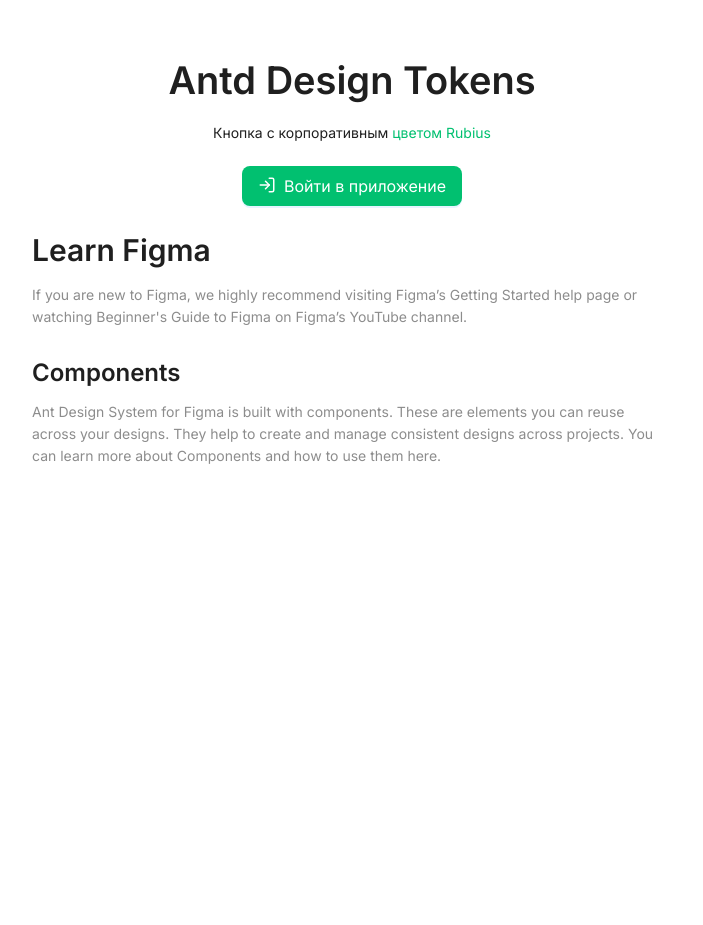
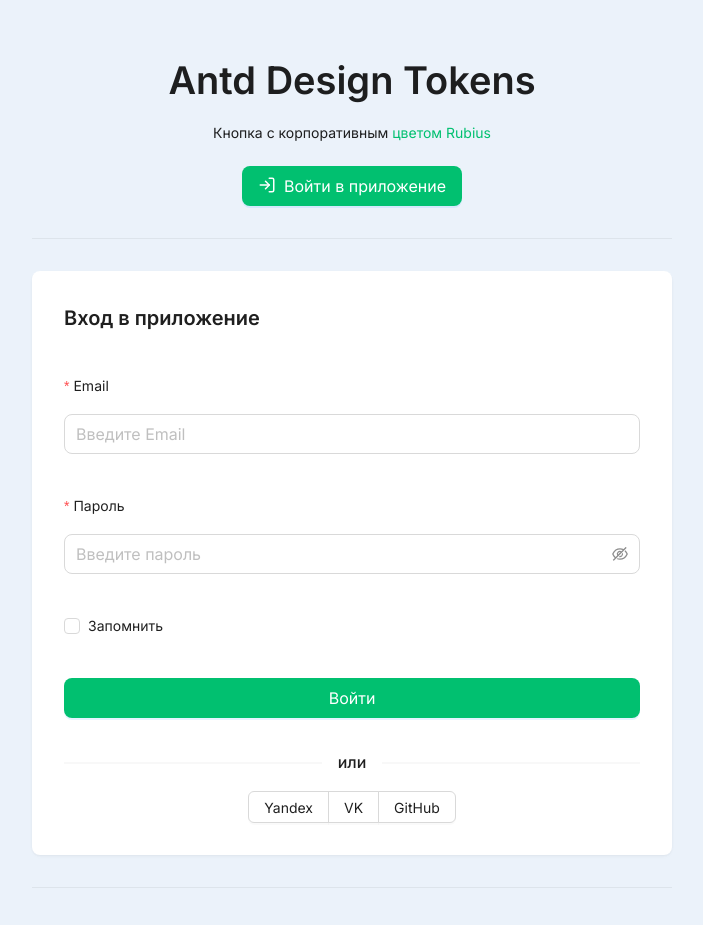
Before and after one commit to TerekhinProjects/antd-design-tokens, a React (Vite) app: page / in a window 1280 px wide. Shown: the top 925 px of the page, without its empty margins (288-991 px from the left). Before the commit the page ends 800 px from the top, so only its background shows below. Built offline with nearby package versions, Linux system fonts and the light colour scheme.

Commit message:
feat: added example form

```diff
--- a/src/App.css
+++ b/src/App.css
@@ -1,5 +1,5 @@
 #root {
-  max-width: 1280px;
+  max-width: 640px;
   margin: 0 auto;
   padding: 2rem;
 }
@@ -8,11 +8,6 @@
   text-align: center;
 }
 
-article {
-  max-width: 640px;
-  margin: auto;
+.brand {
+  color: var(--rubius-primary);
 }
-
-.brand {
-  color: var(--rubius);
-}
--- a/src/App.tsx
+++ b/src/App.tsx
@@ -1,4 +1,17 @@
-import { Button, Dropdown, MenuProps, Space, Typography, App as AntdApp } from 'antd';
+import {
+    Button,
+    Dropdown,
+    MenuProps,
+    Space,
+    Typography,
+    App as AntdApp,
+    Divider,
+    Form,
+    Input,
+    Card,
+    Flex,
+    Checkbox
+} from 'antd';
 import { GithubOutlined } from '@ant-design/icons';
 import { LogIn } from 'lucide-react';
 import './App.css'
@@ -27,11 +40,17 @@
 
 type MenuClickEventHandler = { key: string; }
 
+interface IAuthFormData {
+    email: string;
+    password: string;
+    remember: boolean;
+}
+
 function App() {
-    const { notification } = AntdApp.useApp();
+    const {notification} = AntdApp.useApp();
 
     const onAuthSelect = (event: MenuClickEventHandler) => {
-        const { key: provider } = event;
+        const {key: provider} = event;
 
         notification.open({
             message: 'Выбран способ входа',
@@ -40,21 +59,60 @@
         });
     };
 
+    const onSubmit = (formData: IAuthFormData) => {
+        console.log(formData);
+    };
+
     return (
-        <>
+        <main>
             <div className="card">
                 <Typography.Title>Antd Design Tokens</Typography.Title>
 
                 <Space direction="vertical">
-                    <Typography.Paragraph>Кнопка с корпоративным <span className="brand">цветом Rubius</span></Typography.Paragraph>
+                    <Typography.Paragraph>Кнопка с корпоративным <span
+                        className="brand">цветом Rubius</span></Typography.Paragraph>
 
-                    <Dropdown menu={{ items: authProviders, onClick: onAuthSelect }} trigger={['click']}>
-                        <Button icon={<LogIn size={18} />} type="primary" size="large">
+                    <Dropdown menu={{items: authProviders, onClick: onAuthSelect}} trigger={['click']}>
+                        <Button icon={<LogIn size={18}/>} type="primary" size="large">
                             Войти в приложение
                         </Button>
                     </Dropdown>
                 </Space>
             </div>
+
+            <Divider/>
+
+            <Card bordered={false} title="Вход в приложение">
+                <Form size="large" layout="vertical" onFinish={onSubmit}>
+                    <Form.Item name="email" label="Email" required rules={[{ required: true }]}>
+                        <Input placeholder="Введите Email"/>
+                    </Form.Item>
+
+                    <Form.Item name="password" label="Пароль" required rules={[{ required: true }]}>
+                        <Input.Password placeholder="Введите пароль"/>
+                    </Form.Item>
+
+                    <Form.Item name="remember" valuePropName="checked" label={null}>
+                        <Checkbox>Запомнить</Checkbox>
+                    </Form.Item>
+
+                    <Form.Item>
+                        <Button htmlType="submit" type="primary" block>Войти</Button>
+                    </Form.Item>
+
+                    <Divider>или</Divider>
+
+                    <Flex justify="center">
+                        <Button.Group size="middle">
+                            <Button htmlType="button">Yandex</Button>
+                            <Button htmlType="button">VK</Button>
+                            <Button htmlType="button">GitHub</Button>
+                        </Button.Group>
+                    </Flex>
+                </Form>
+            </Card>
+
+            <Divider/>
 
             <article>
                 <Typography.Title level={2}>Learn Figma</Typography.Title>
@@ -63,9 +121,12 @@
                     channel.</Typography.Paragraph>
 
                 <Typography.Title level={3}>Components</Typography.Title>
-                <Typography.Paragraph type="secondary">Ant Design System for Figma is built with components. These are elements you can reuse across your designs. They help to create and manage consistent designs across projects. You can learn more about Components and how to use them here.</Typography.Paragraph>
+                <Typography.Paragraph type="secondary">Ant Design System for Figma is built with components. These are
+                    elements you can reuse across your designs. They help to create and manage consistent designs across
+                    projects. You can learn more about Components and how to use them here.</Typography.Paragraph>
             </article>
-        </>
+
+        </main>
     )
 }
 
--- a/src/index.css
+++ b/src/index.css
@@ -1,5 +1,15 @@
-:root {}
+:root {
+}
 
 body {
   margin: 0;
+  background: #ebf2fa;
 }
+
+.ant-card {
+  .ant-card-head {
+    border-bottom: none;
+    min-height: initial;
+    padding-top: var(--padding-lg);
+  }
+}
```
Also changed, not shown: src/app/theme/theme.json, 1 other file (tests, documents, lock files or other folders).
